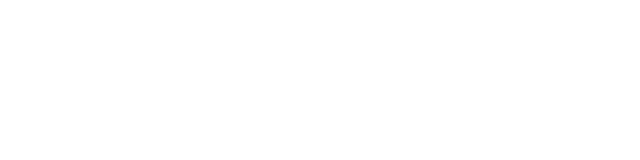
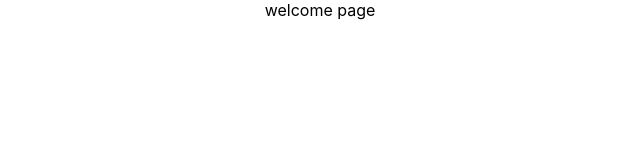
Before and after one commit to wildhamster26/Simon, a React (Create React App) app: page / in a window 1280 px wide. Shown: the top 160 px of the page, without its empty margins (320-960 px from the left). Built offline with nearby package versions, Linux system fonts and the light colour scheme.

Commit message:
Feat: create skeleton WelcomePage

```diff
--- a/src/App.js
+++ b/src/App.js
@@ -1,7 +1,13 @@
+import React from "react";
 import "./App.css";
+import WelcomePage from "./WelcomePage/WelcomePage";
 
 function App() {
-  return <div className="App"></div>;
+  return (
+    <div className="App">
+      <WelcomePage />
+    </div>
+  );
 }
 
 export default App;
--- /dev/null
+++ b/src/WelcomePage/WelcomePage.jsx
@@ -0,0 +1,7 @@
+import React from "react";
+
+const WelcomePage = () => {
+  return <div>welcome page</div>;
+};
+
+export default WelcomePage;
```
